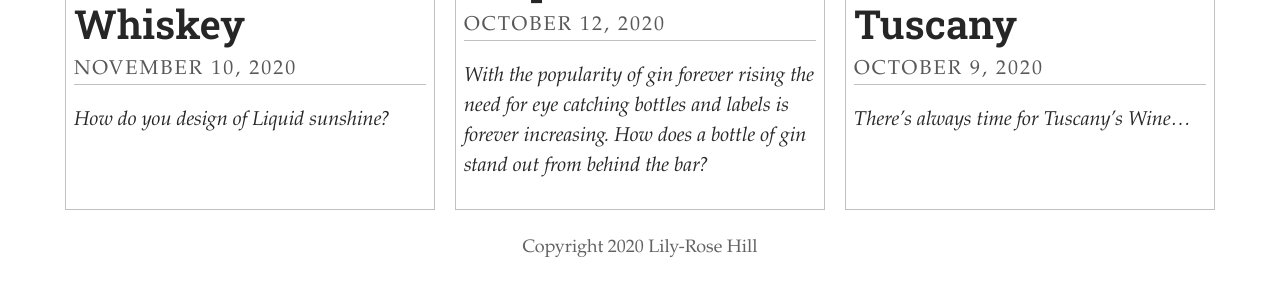
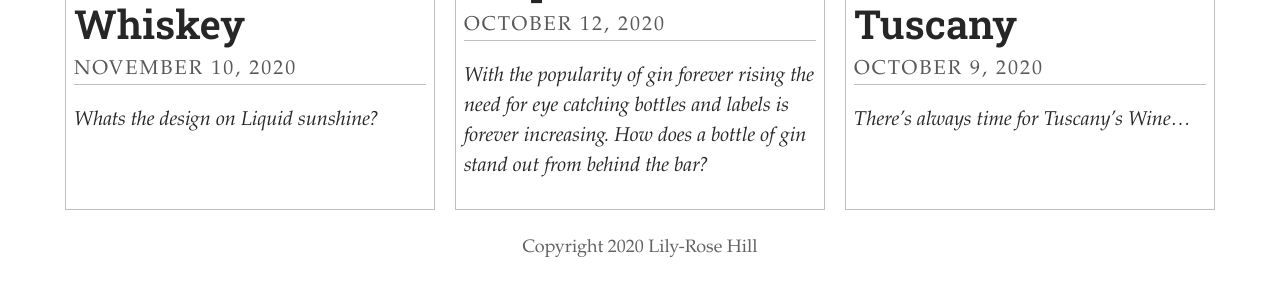
Before and after one commit to LilyRose00/LettersOnLiquors, a Jekyll site: the page built from index.html, in a window 1280 px wide. Shown: the part 583-879 px from the top of the page. Built offline with Jekyll 4.4.1, drawn with Linux system fonts in a browser that asks for light colours; some web fonts are replaced; the list of posts is cut into pages by our own code.

Commit message:
Update Post “2020-11-25-words-on-whiskey”

```diff
--- a/_posts/2020-11-25-words-on-whiskey.md
+++ b/_posts/2020-11-25-words-on-whiskey.md
@@ -5,7 +5,7 @@ date: 2020-11-10T12:14:22.207Z
 header_feature_image: ../uploads/img_0181.png
 comments: true
 ---
-*How do you design of Liquid sunshine?*
+*Whats the design on Liquid sunshine?*
 
 \
 Due to its high percentage whiskey tends to be a liquor that hangs around on the shelf as a decoration until the cigars come out. Therefore the design of the bottle and label is crucial in keeping the brand alive (nobody wants an ugly whiskey bottle on display) . No bottle is the same; they all seem to have their own unique design/ style. How do these bottles stand out from one another and what variety of fonts help them do so?
```
